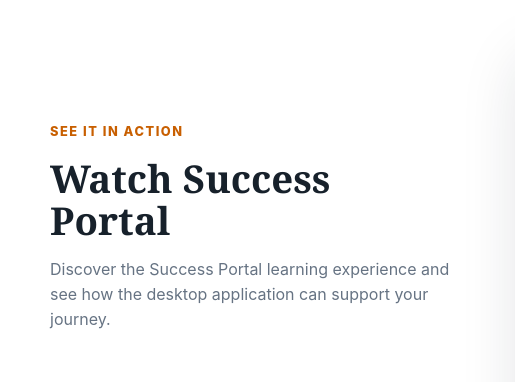
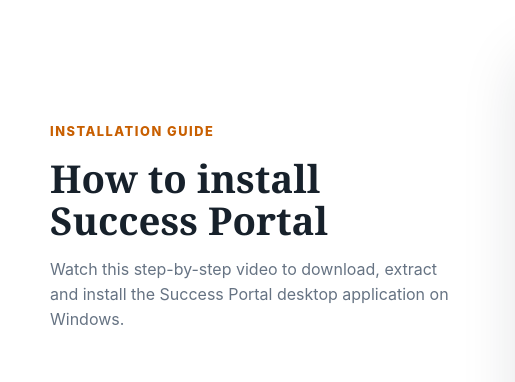
Before and after one commit to successportal2020-svg/success-portal-download, a plain HTML site: page index.html in a window 1280 px wide. Shown: the part 1680-2062 px from the top of the page, 0-515 px from the left. Drawn offline with Linux system fonts and the light colour scheme.

Commit message:
Clarify video as installation tutorial

```diff
--- a/index.html
+++ b/index.html
@@ -16,7 +16,7 @@
       </a>
       <button class="menu-toggle" type="button" aria-expanded="false" aria-controls="site-nav" aria-label="Open menu"><span></span><span></span><span></span></button>
       <nav id="site-nav" class="site-nav" aria-label="Main navigation">
-        <a href="#home">Home</a><a href="#features">Features</a><a href="#video">Video</a><a href="#how">How it works</a><a href="#contact">Contact</a>
+        <a href="#home">Home</a><a href="#features">Features</a><a href="#video">Installation video</a><a href="#how">How it works</a><a href="#contact">Contact</a>
         <a class="button button-small" href="SuccessPortal.zip" download="SuccessPortal.zip">Download app</a>
       </nav>
     </div>
@@ -62,12 +62,12 @@
     <section id="video" class="section video-section">
       <div class="shell video-grid">
         <div class="section-heading reveal">
-          <p class="eyebrow">See it in action</p>
-          <h2>Watch Success Portal</h2>
-          <p>Discover the Success Portal learning experience and see how the desktop application can support your journey.</p>
+          <p class="eyebrow">Installation guide</p>
+          <h2>How to install Success Portal</h2>
+          <p>Watch this step-by-step video to download, extract and install the Success Portal desktop application on Windows.</p>
         </div>
         <div class="video-frame reveal">
-          <iframe src="https://www.youtube-nocookie.com/embed/rR96A9h-zlA" title="Success Portal video" loading="lazy" allow="accelerometer; autoplay; clipboard-write; encrypted-media; gyroscope; picture-in-picture; web-share" allowfullscreen></iframe>
+          <iframe src="https://www.youtube-nocookie.com/embed/rR96A9h-zlA" title="How to install the Success Portal desktop application" loading="lazy" allow="accelerometer; autoplay; clipboard-write; encrypted-media; gyroscope; picture-in-picture; web-share" allowfullscreen></iframe>
         </div>
       </div>
     </section>
```
